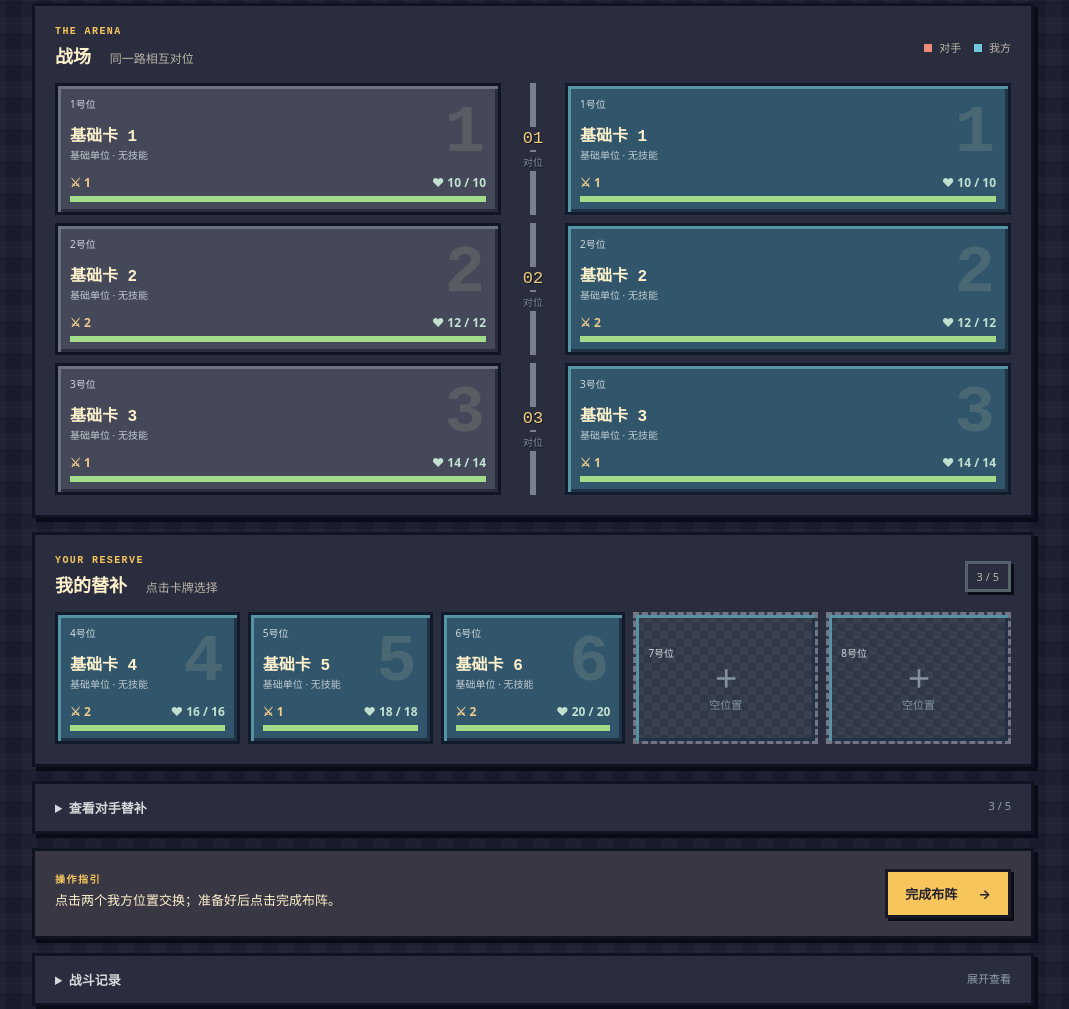
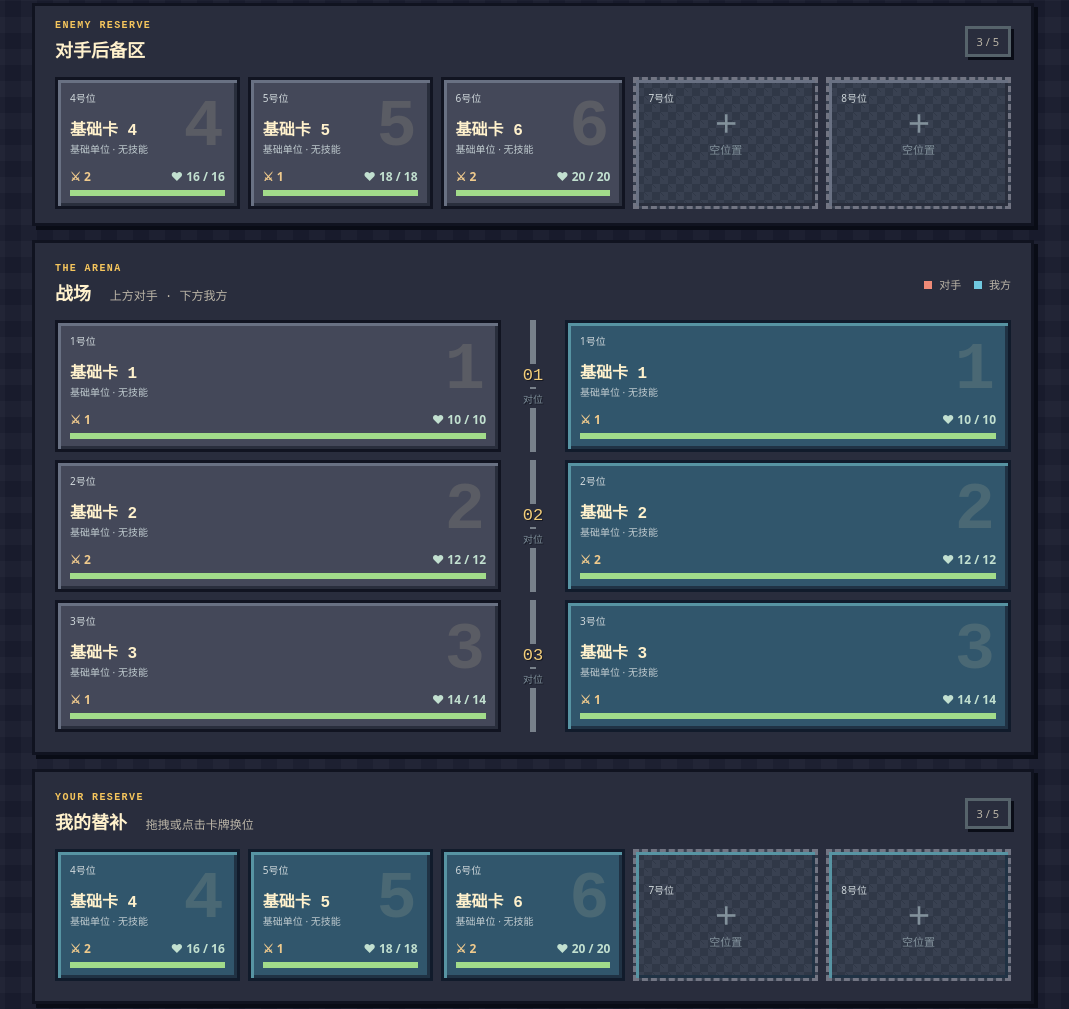
Before and after one commit to magic5sc/SwapHero, a plain HTML site: page index.html in a window 1280 px wide. Shown: the part 271-1280 px from the top of the page, without its empty margins (107-1176 px from the left). Drawn offline with Linux system fonts and the light colour scheme.

Commit message:
Add vertical battle layout and drag swapping

```diff
--- a/index.html
+++ b/index.html
@@ -3,8 +3,8 @@
 <body><main class="shell"><header class="topbar"><div><div class="eyebrow">SWAPHERO <span>·</span> BATTLE LAB</div><h1>换位对决 <small>原型测试</small></h1></div><button id="reset" class="ghost">重新开始</button></header>
 <div class="notice">测试版本 · 当前使用无技能占位卡，正式卡牌与完整效果仍在开发</div>
 <section class="scoreboard" aria-label="对战状态"><div class="side-score enemy"><span>对手</span><strong id="enemy-score">0</strong></div><div class="round"><span id="phase">布阵阶段</span><div class="round-caption" id="ap">调整你的队伍</div></div><div class="side-score player"><span>我方</span><strong id="player-score">0</strong></div></section>
-<section class="battle"><div class="section-head"><div><div class="eyebrow">THE ARENA</div><h2>战场 <small>同一路相互对位</small></h2></div><span class="legend"><i></i> 对手 <i></i> 我方</span></div><div id="lanes" class="lanes"></div></section>
-<section class="reserve"><div class="section-head"><div><div class="eyebrow">YOUR RESERVE</div><h2>我的替补 <small>点击卡牌选择</small></h2></div><span class="pill" id="reserve-count"></span></div><div id="player-bench" class="bench"></div></section>
-<details class="enemy-reserve"><summary>查看对手替补 <span id="enemy-count"></span></summary><div id="enemy-bench" class="bench"></div></details>
+<section class="enemy-reserve"><div class="section-head"><div><div class="eyebrow">ENEMY RESERVE</div><h2>对手后备区</h2></div><span id="enemy-count" class="pill"></span></div><div id="enemy-bench" class="bench"></div></section><section class="battle"><div class="section-head"><div><div class="eyebrow">THE ARENA</div><h2>战场 <small>上方对手 · 下方我方</small></h2></div><span class="legend"><i></i> 对手 <i></i> 我方</span></div><div id="lanes" class="lanes"></div></section>
+<section class="reserve"><div class="section-head"><div><div class="eyebrow">YOUR RESERVE</div><h2>我的替补 <small>拖拽或点击卡牌换位</small></h2></div><span class="pill" id="reserve-count"></span></div><div id="player-bench" class="bench"></div></section>
+
 <section class="actionbar"><div class="guidance"><div class="guide-label">操作指引</div><p id="hint" aria-live="polite"></p><p id="feedback" role="status"></p></div><div class="buttons"><button id="cancel" class="ghost" hidden>取消选择</button><button id="start" class="primary">完成布阵 <span>→</span></button><button id="end" class="primary" hidden>结束回合 <span>→</span></button></div></section>
 <details class="history"><summary>战斗记录 <span>展开查看</span></summary><ol id="log"></ol></details><footer>SWAPHERO · 对战原型 <span>5 胜利点获胜</span></footer></main><script type="module" src="src/app.mjs"></script></body></html>
```
